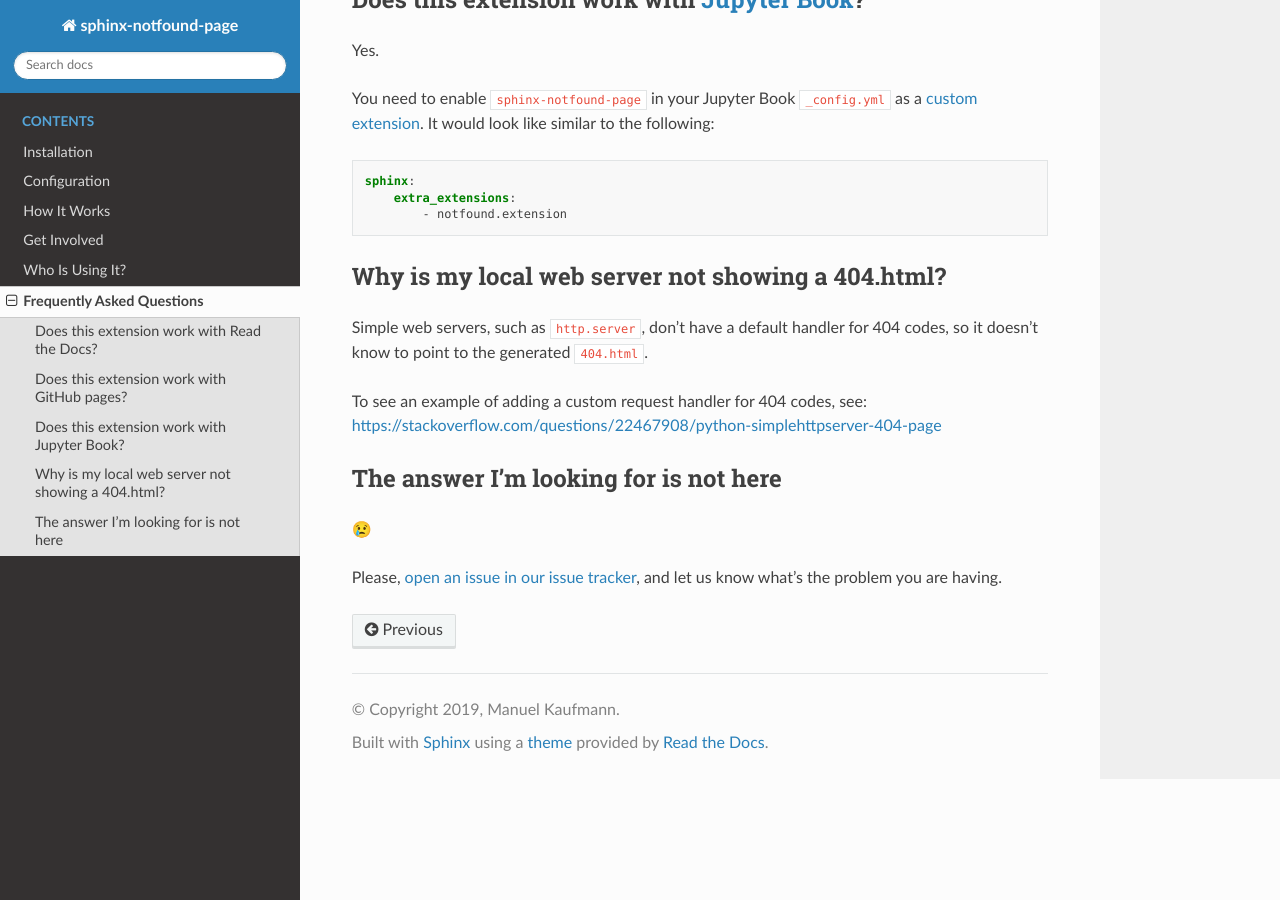
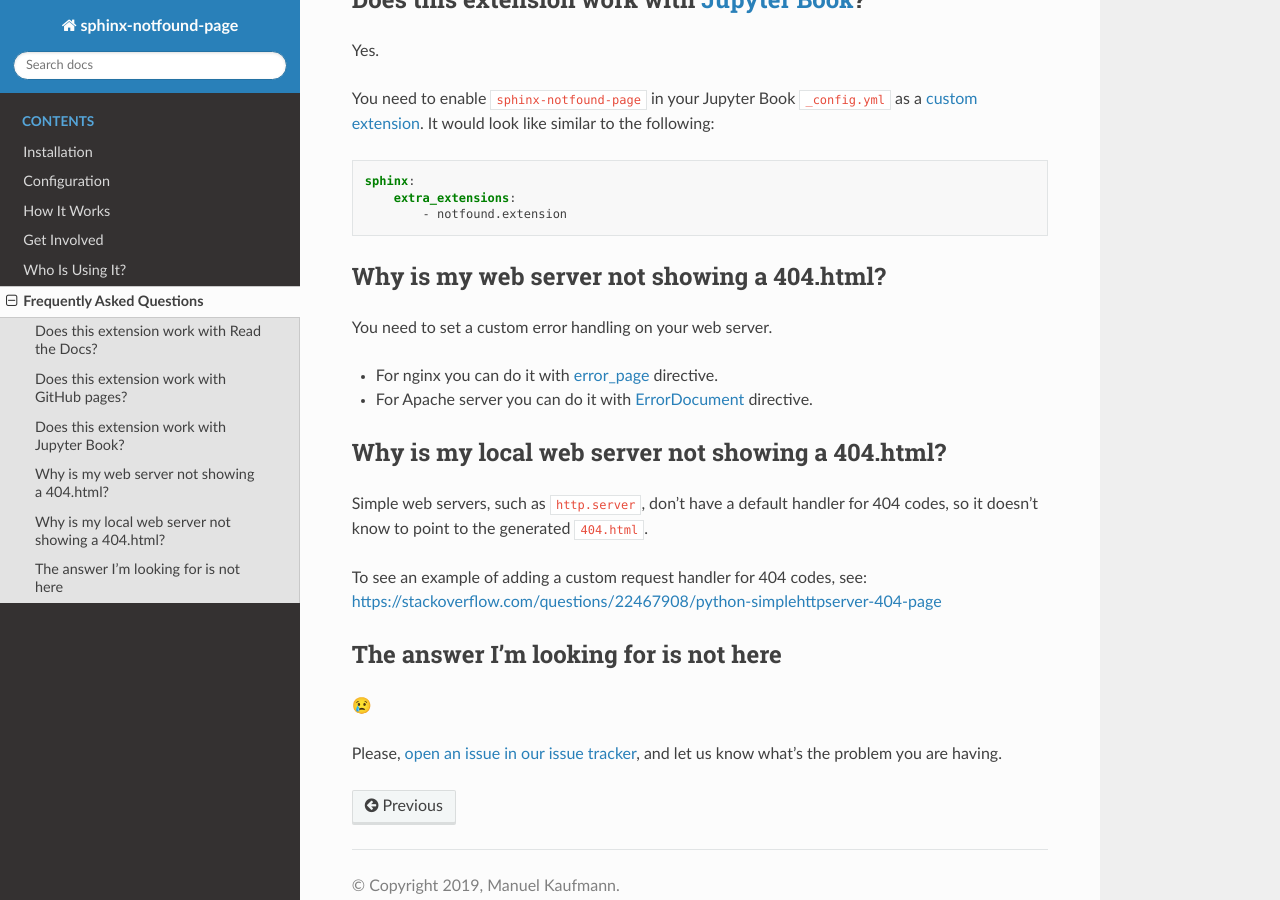
Before and after one commit to readthedocs/sphinx-notfound-page, a Sphinx documentation site: the page built from docs/faq.rst, in a window 1280 px wide and 900 px high, scrolled down 678 px. Built offline with Sphinx 7.4.7 and the Read the Docs theme 3.1.0, drawn with Linux system fonts in a browser that asks for light colours; pages that are not in the unit, such as notebooks, are missing from menus.

Commit message:
Add FAQ entry for web servers configuration (#255)
Add FAQ entry for custom 404 error handling

Added a section on custom error handling for web servers.

```diff
--- a/docs/faq.rst
+++ b/docs/faq.rst
@@ -45,6 +45,18 @@ It would look like similar to the following:
 .. _custom extension: https://jupyterbook.org/en/stable/advanced/sphinx.html#custom-sphinx-extensions
 
 
+Why is my web server not showing a 404.html?
+--------------------------------------------
+
+You need to set a custom error handling on your web server.
+
+* For nginx you can do it with `error_page`_ directive.
+* For Apache server you can do it with `ErrorDocument`_ directive.
+
+.. _error_page: https://nginx.org/en/docs/http/ngx_http_core_module.html#error_page
+.. _ErrorDocument: https://httpd.apache.org/docs/2.4/custom-error.html
+
+
 Why is my local web server not showing a 404.html?
 --------------------------------------------------
 
```
